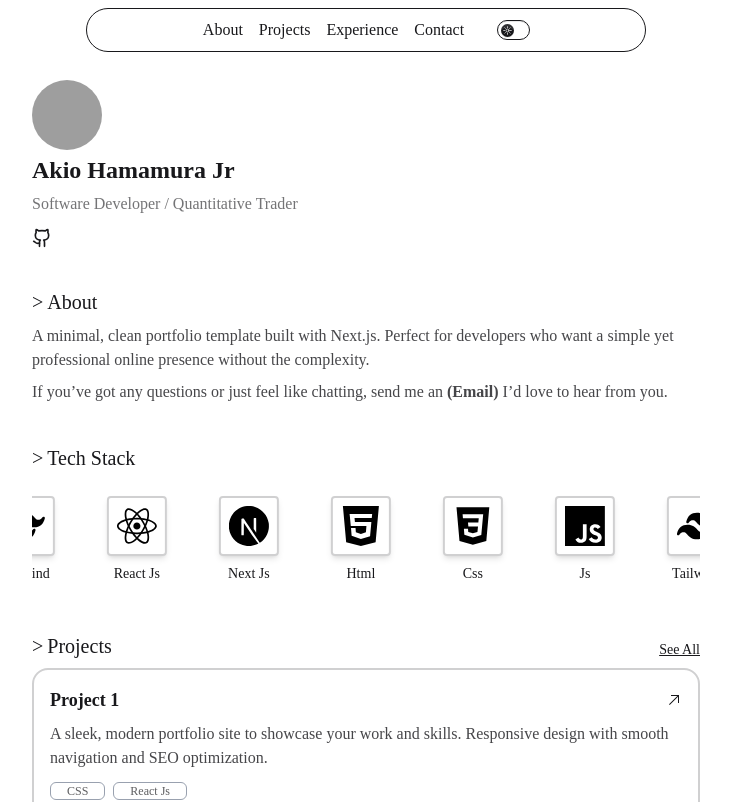
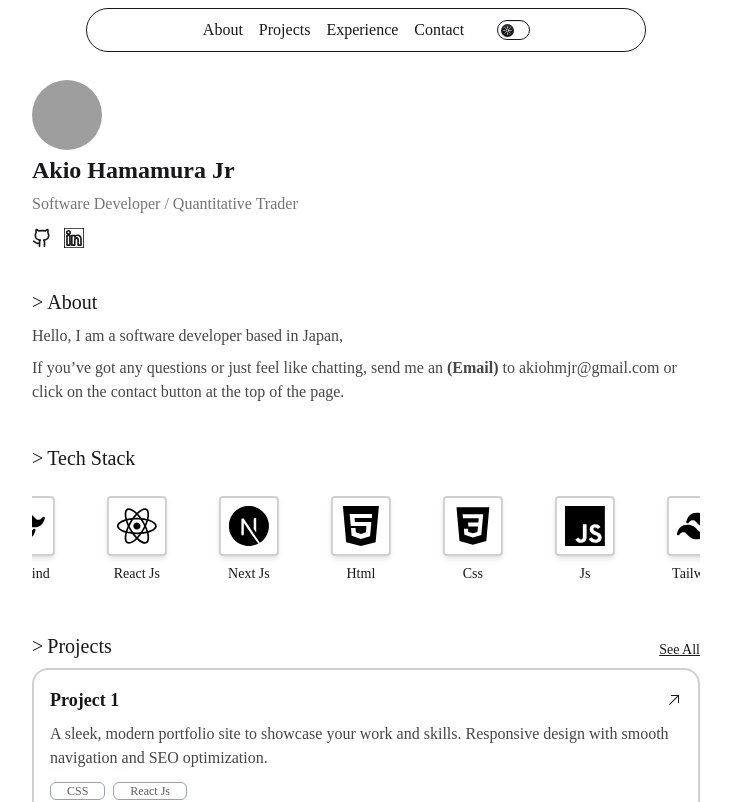
Before and after one commit to AkioHamamura/portfolio, a Next.js app: page / in a window 1280 px wide. Shown: the top 802 px of the page, without its empty margins (274-1005 px from the left). Built offline with nearby package versions, Linux system fonts and the light colour scheme; grey boxes are pictures that could not be loaded; a web font is replaced by a local one.

Commit message:
Updating data

```diff
--- a/src/app/components/About.jsx
+++ b/src/app/components/About.jsx
@@ -19,8 +19,8 @@ export default function About() {
                             className="font-bold hover:underline cursor-pointer"
                         >
                             (Email)
-                        </a>{" "}
-                        I’d love to hear from you.
+                        </a>{" "} to akiohmjr@gmail.com or click on the contact button at the top of the page.
+
                     </p>
                 </div>
             </div>
--- a/src/app/components/AcademicHistory.jsx
+++ b/src/app/components/AcademicHistory.jsx
@@ -3,7 +3,7 @@ import { education } from "../../data/data";
 export default function AcademicHistory() {
     return (
         <>
-            <div className="mt-10 scroll-mt-14" id="experience">
+            <div className="mt-10 scroll-mt-14" id="education">
                 <h2 className="text-xl font-medium before:content-['>'] before:mr-1">Education</h2>
                 <div className="mt-6">
                     <ol className="relative space-y-8 before:absolute before:-ml-px before:h-full before:w-0.5 before:rounded-full before:bg-gray-200 dark:before:bg-gray-500 mt-4 p-2">
--- a/src/app/components/Profile.jsx
+++ b/src/app/components/Profile.jsx
@@ -48,6 +48,25 @@ export default function Profile() {
                         <path d="M15 22v-4a4.8 4.8 0 0 0-1-3.5c3 0 6-2 6-5.5.08-1.25-.27-2.48-1-3.5.28-1.15.28-2.35 0-3.5 0 0-1 0-3 1.5-2.64-.5-5.36-.5-8 0C6 2 5 2 5 2c-.3 1.15-.3 2.35 0 3.5A5.403 5.403 0 0 0 4 9c0 3.5 3 5.5 6 5.5-.39.49-.68 1.05-.85 1.65-.17.6-.22 1.23-.15 1.85v4" />
                         <path d="M9 18c-4.51 2-5-2-7-2" />
                     </svg>
+                </a>
+                <a href={socials.linkedin}>
+                    <svg
+                        xmlns="http://www.w3.org/2000/svg"
+                        width="20"
+                        height="20"
+                        viewBox="0 0 24 24"
+                        fill="none"
+                        stroke="currentColor"
+                        strokeWidth="2"
+                        strokeLinecap="round"
+                        strokeLinejoin="round"
+                        className="lucide lucide-linkedin-icon lucide-linkedin cursor-pointer"
+                    >
+                        <path d="M20.447 20.452h-3.554v-5.569c0-1.328-.027-3.037-1.852-3.037-1.853 0-2.136 1.445-2.136 2.939v5.667H9.351V9h3.414v1.561h.046c.477-.9 1.637-1.85 3.37-1.85 3.601 0 4.267 2.37 4.267 5.455v6.286zM5.337 7.433c-1.144 0-2.063-.926-2.063-2.065 0-1.138.92-2.063 2.063-2.063 1.14 0 2.064.925 2.064 2.063 0 1.139-.925 2.065-2.064 2.065zm1.782 13.019H3.555V9h3.564v11.452zM22.225 0H1.771C.792 0 0 .774 0 1.729v20.542C0 23.227.792 24 1.771 24h20.451C23.2 24 24 23.227 24 22.271V1.729C24 .774 23.2 0 22.222 0h.003z"/>
+                    </svg>
+
+
+
                 </a>
                 {/*
                 <a href={socials.instagram}>
--- a/src/data/data.js
+++ b/src/data/data.js
@@ -1,7 +1,7 @@
 export const about = {
     name: "Akio Hamamura Jr",
     role: "Software Developer / Quantitative Trader",
-    about: "A minimal, clean portfolio template built with Next.js. Perfect for developers who want a simple yet professional online presence without the complexity.",
+    about: "Hello, I am a software developer based in Japan, ",
     email: "akiohmjr@gmail.com",
 };
 
@@ -25,7 +25,8 @@ export const skills = [
 ];
 
 export const socials = {
-    github: "https://github.com/sachinbhujel",
+    github: "https://github.com/AkioHamamura",
+    linkedin: "https://www.linkedin.com/in/akio-hamamura-168719192/",
     //twitter: "https://twitter.com/sachinbhujel909",
     //instagram: "https://www.instagram.com/imsachinbhujel",
     //facebook: "https://www.facebook.com/imsachinbhujel",
```
